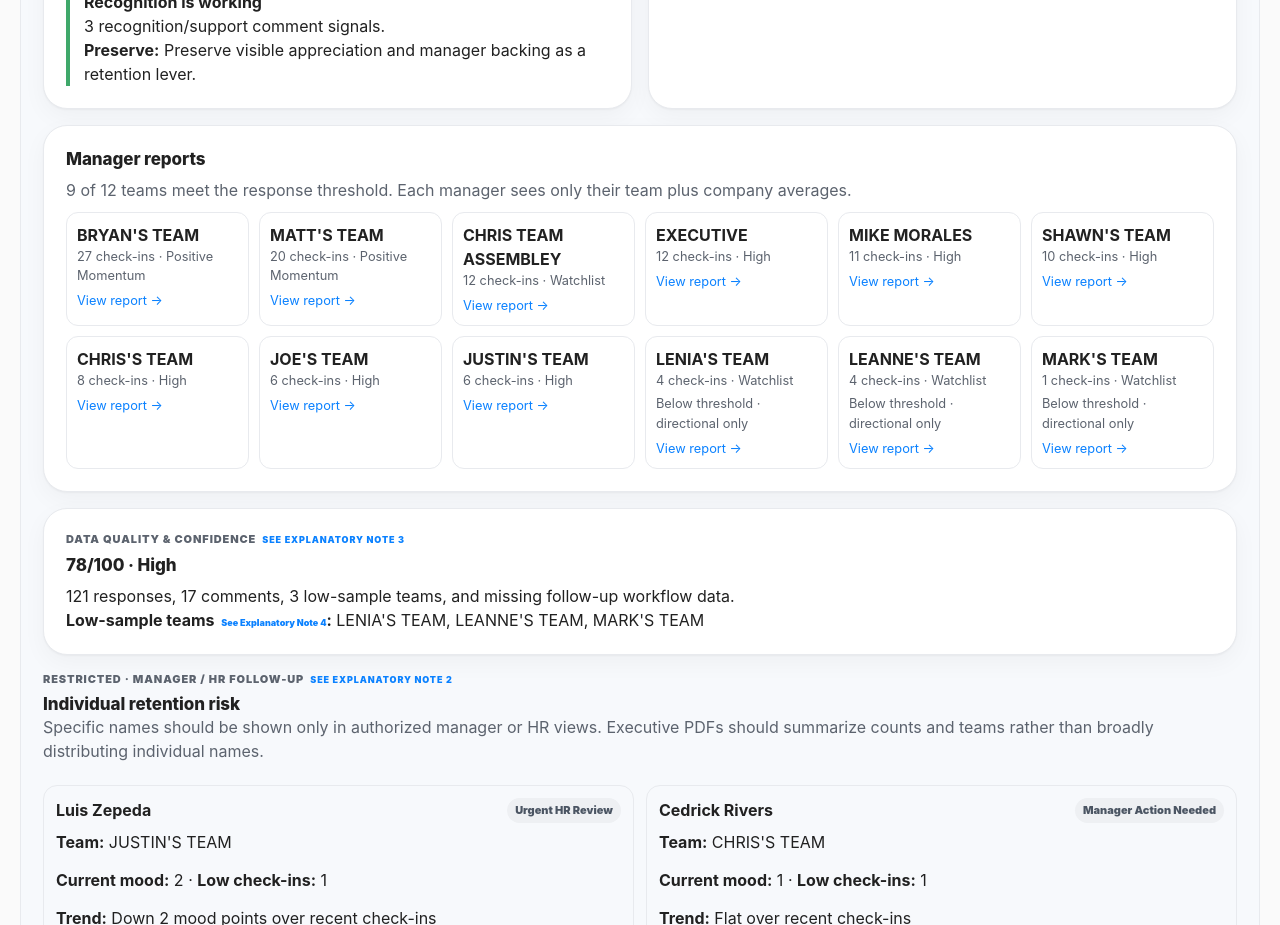
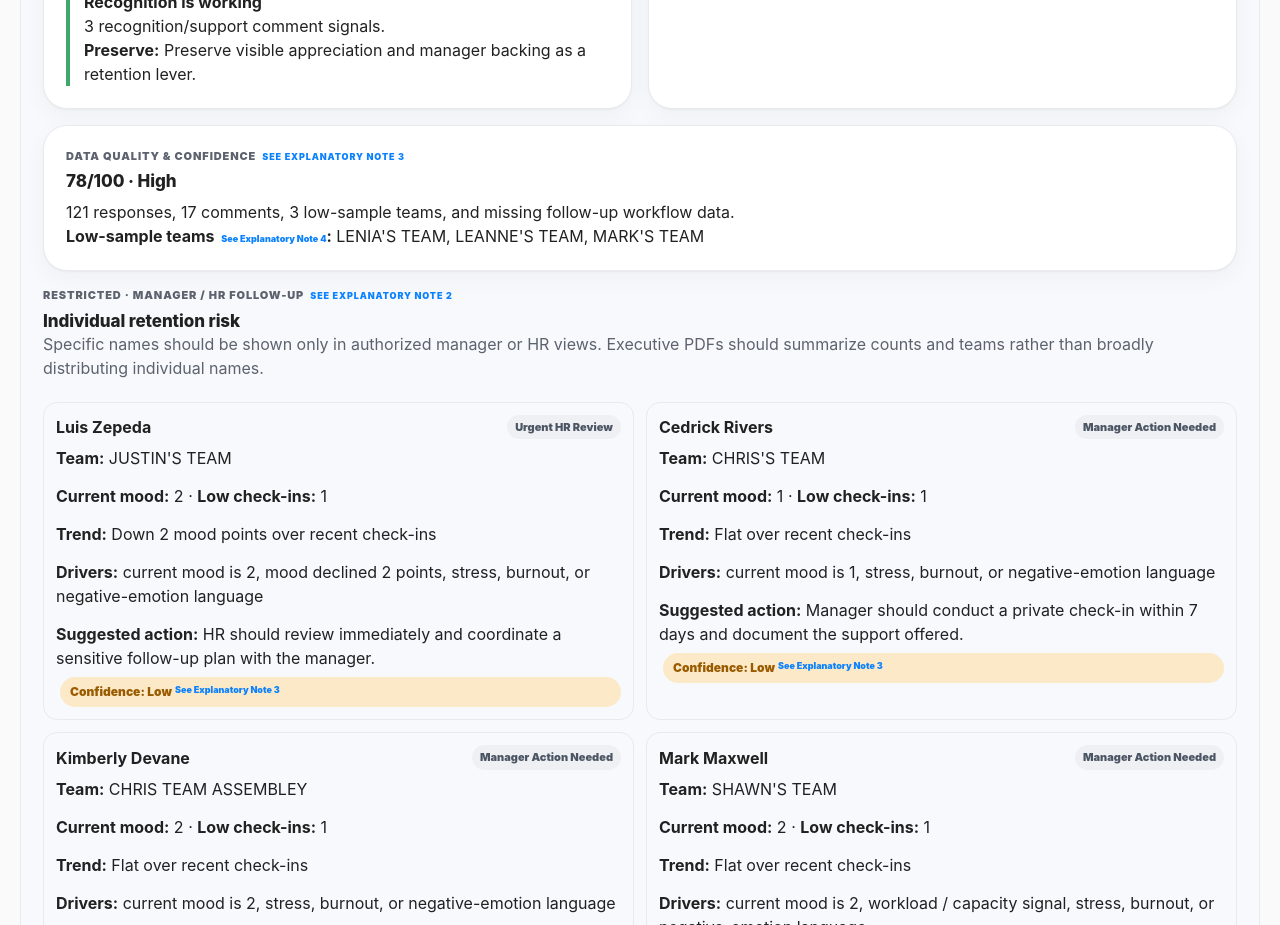
Before and after one commit to jeffrey1892/Lollipop-Monthly-Reports, a Next.js app: page / in a window 1280 px wide. Shown: the part 10040-10965 px from the top of the page. Built offline with nearby package versions, Linux system fonts and the light colour scheme.

Commit message:
Remove Manager reports directory from appendix

```diff
--- a/src/app/page.tsx
+++ b/src/app/page.tsx
@@ -1,6 +1,5 @@
 import React from 'react'
-import Link from 'next/link'
-import { getReport, customers, slugifyTeam } from '@/lib/reportMetrics'
+import { getReport, customers } from '@/lib/reportMetrics'
 import {
   Delta,
   TrendDelta,
@@ -762,57 +761,6 @@ export default async function Home({ searchParams }: { searchParams?: Promise<{
             </div>
           </div>
 
-            <div className="card">
-              <h3 className="h2-sub">Manager reports</h3>
-              <p className="muted small">
-                {report.managerReport.eligibleTeams.length} of {report.teamIntelligence.length}{' '}
-                teams meet the response threshold. Each manager sees only their team plus company
-                averages.
-              </p>
-              <div
-                style={{
-                  display: 'grid',
-                  gridTemplateColumns: 'repeat(auto-fill, minmax(180px, 1fr))',
-                  gap: 10,
-                  marginTop: 10,
-                }}
-              >
-                {report.teamIntelligence.map((t) => {
-                  const slug = slugifyTeam(t.team)
-                  const below = t.responses < 5
-                  return (
-                    <Link
-                      key={t.team}
-                      href={`/manager/${slug}`}
-                      className="rec"
-                      style={{
-                        display: 'block',
-                        textDecoration: 'none',
-                        color: 'inherit',
-                        padding: 10,
-                        border: '1px solid var(--line)',
-                        borderRadius: 12,
-                        background: '#fff',
-                      }}
-                    >
-                      <strong style={{ display: 'block' }}>{t.team}</strong>
-                      <small className="muted" style={{ display: 'block' }}>
-                        {t.responses} check-ins · {t.severity}
-                      </small>
-                      {below ? (
-                        <small className="muted" style={{ display: 'block', marginTop: 4 }}>
-                          Below threshold · directional only
-                        </small>
-                      ) : null}
-                      <small style={{ display: 'block', marginTop: 6, color: 'var(--blue)' }}>
-                        View report →
-                      </small>
-                    </Link>
-                  )
-                })}
-              </div>
-            </div>
-
           <div className="card">
             <p className="h3-micro">
               Data quality &amp; confidence <NoteRef n={3} />
```
